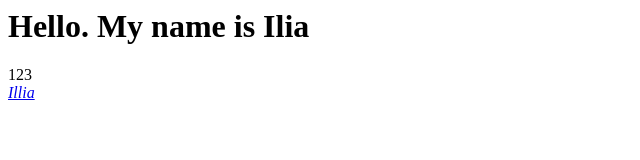
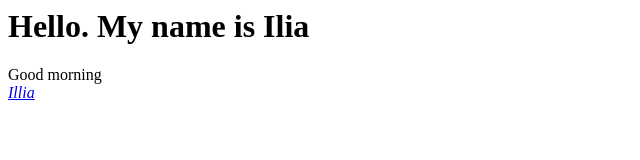
Before and after one commit to ililuk/ililuk, a plain HTML site: page index.html in a window 1280 px wide. Shown: the full height of the page, 0-640 px from the left. Drawn offline with Linux system fonts and the light colour scheme.

Commit message:
I added Good morning to the list

```diff
--- a/index.html
+++ b/index.html
@@ -4,7 +4,7 @@
   </head>
   <body>
     <h1>Hello. My name is Ilia</h1>
-    123
+    Good morning
     <address>
       <a href="mailto:illia@illia-ThinkPad-X201">Illia</a>
     </address>
```
